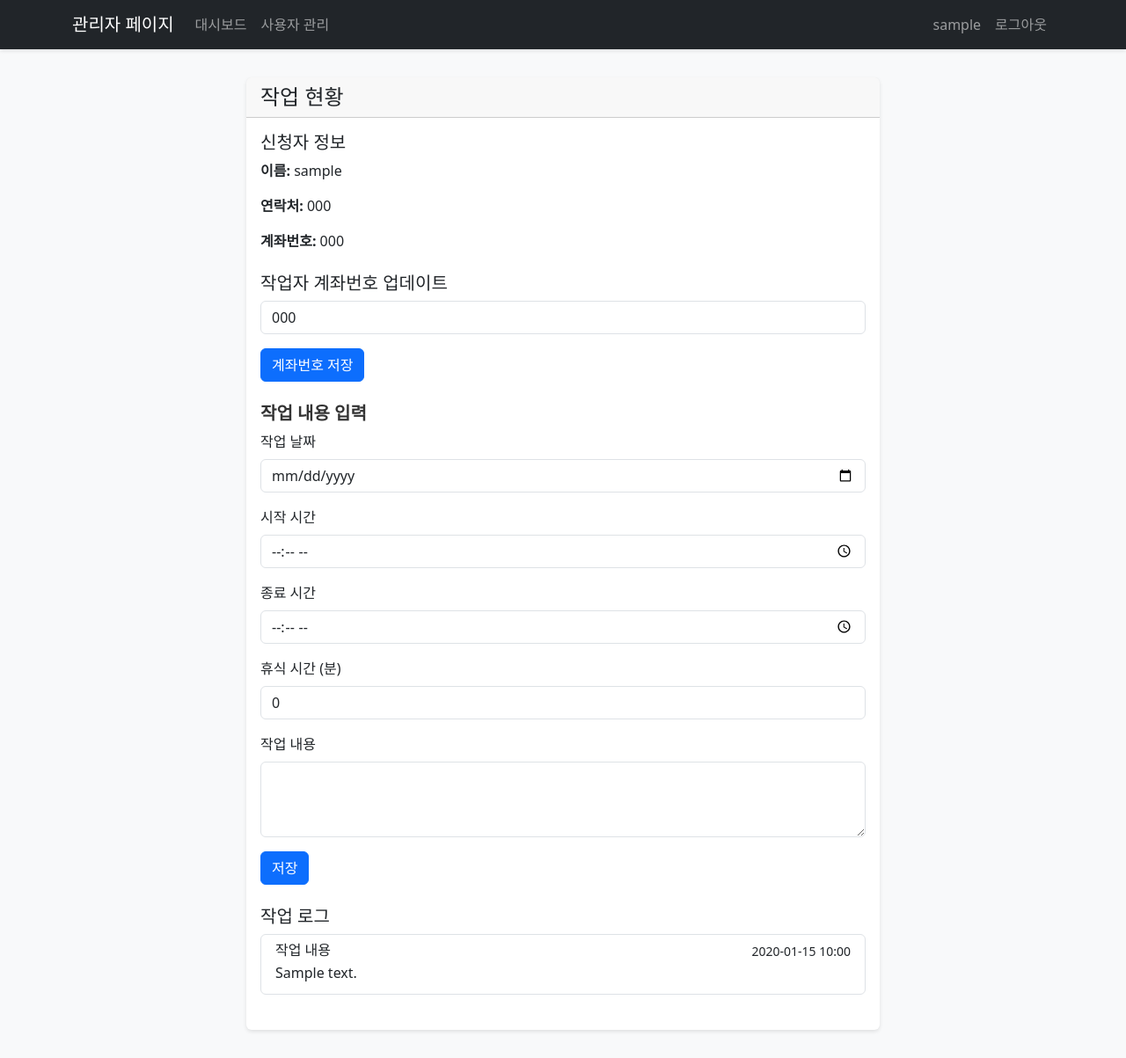
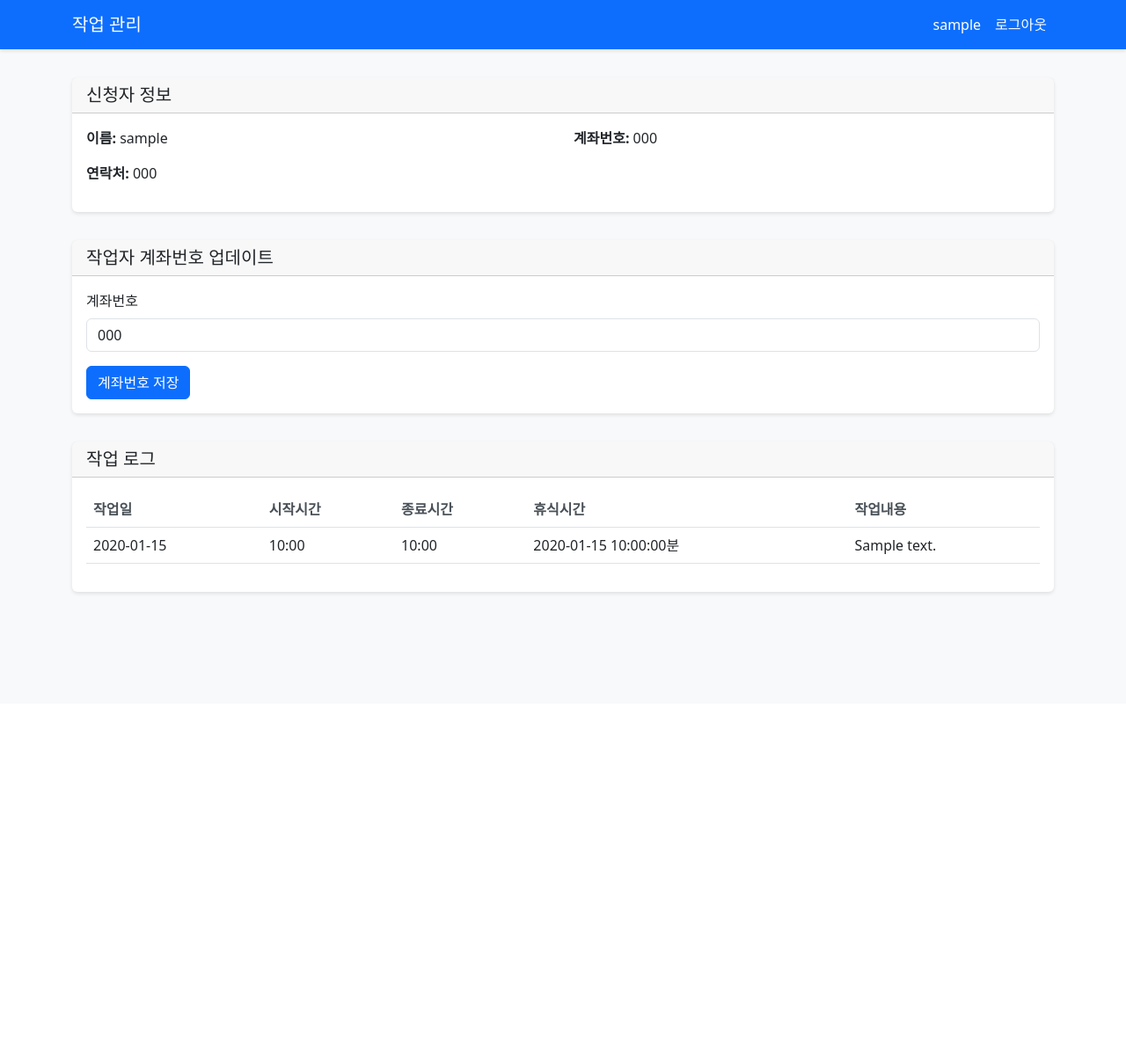
Before and after one commit to javamain87/web_python, a Flask app: template app/templates/worker/view_link.html in a window 1280 px wide. Shown: the whole page at 88% size. After the commit the page ends 677 px from the top, so only its background shows below. Run offline with Flask 2, Linux system fonts and the light colour scheme; a user stored in the database is signed in; tables that the repository leaves empty hold one stand-in row (values such as "Sample post"); the template is opened without the code that fills it: values that come from a table or form of the project are taken from there, most other values are stand-ins (such as "Sample title", 1, 10 or a date in 2020); one stand-in notice (Sample message) is shown; data that the repository does not hold is empty.

Commit message:
Update worker view link template and add account number update functionality

```diff
--- /dev/null
+++ b/app/templates/base_link.html
@@ -0,0 +1,38 @@
+<!DOCTYPE html>
+<html lang="ko">
+<head>
+    <meta charset="UTF-8">
+    <meta name="viewport" content="width=device-width, initial-scale=1.0">
+    <title>{% block title %}{% endblock %} - 작업 관리</title>
+    <link href="https://cdn.jsdelivr.net/npm/bootstrap@5.3.0/dist/css/bootstrap.min.css" rel="stylesheet">
+    <link rel="stylesheet" href="{{ url_for('static', filename='css/style.css') }}">
+</head>
+<body>
+    <nav class="navbar navbar-expand-lg navbar-dark bg-primary">
+        <div class="container">
+            <a class="navbar-brand" href="#">작업 관리</a>
+            <div class="navbar-nav ms-auto">
+                {% if current_user.is_authenticated %}
+                <span class="nav-link text-white">{{ current_user.username }}</span>
+                <a class="nav-link text-white" href="{{ url_for('auth.logout') }}">로그아웃</a>
+                {% endif %}
+            </div>
+        </div>
+    </nav>
+
+    <div class="container mt-4">
+        {% with messages = get_flashed_messages(with_categories=true) %}
+            {% if messages %}
+                {% for category, message in messages %}
+                    <div class="alert alert-{{ category }}">{{ message }}</div>
+                {% endfor %}
+            {% endif %}
+        {% endwith %}
+
+        {% block content %}{% endblock %}
+    </div>
+
+    <script src="https://cdn.jsdelivr.net/npm/bootstrap@5.3.0/dist/js/bootstrap.bundle.min.js"></script>
+    <script src="{{ url_for('static', filename='js/script.js') }}"></script>
+</body>
+</html>
--- a/app/templates/worker/view_link.html
+++ b/app/templates/worker/view_link.html
@@ -1,81 +1,69 @@
-{% extends "base.html" %}
+{% extends "base_link.html" %}
 
 {% block title %}작업 현황{% endblock %}
 
 {% block content %}
-<div class="container mt-4">
-    <div class="row">
-        <div class="col-md-8 offset-md-2">
 <div class="card">
     <div class="card-header">
-                    <h4 class="mb-0">작업 현황</h4>
+        <h5 class="mb-0">신청자 정보</h5>
     </div>
     <div class="card-body">
-                    <div class="mb-4">
-                        <h5>신청자 정보</h5>
+        <div class="row">
+            <div class="col-md-6">
                 <p><strong>이름:</strong> {{ link.applicant.username }}</p>
                 <p><strong>연락처:</strong> {{ link.applicant.phone_number }}</p>
+            </div>
+            <div class="col-md-6">
                 <p><strong>계좌번호:</strong> {{ link.applicant.account_number }}</p>
             </div>
+        </div>
+    </div>
+</div>
 
-                    <div class="mb-4">
-                        <h5>작업자 계좌번호 업데이트</h5>
+<div class="card mt-4">
+    <div class="card-header">
+        <h5 class="mb-0">작업자 계좌번호 업데이트</h5>
+    </div>
+    <div class="card-body">
         <form method="POST" action="{{ url_for('worker.update_account', link_code=link.link_code) }}">
             <div class="mb-3">
-                                <input type="text" class="form-control" name="account_number"
-                                       value="{{ link.worker.account_number }}" required>
+                <label for="account_number" class="form-label">계좌번호</label>
+                <input type="text" class="form-control" id="account_number" name="account_number"
+                       value="{{ current_user.account_number }}" required>
             </div>
             <button type="submit" class="btn btn-primary">계좌번호 저장</button>
         </form>
     </div>
-
-                    <div class="mb-4">
-                        <h5 class="card-title">작업 내용 입력</h5>
-                        <form method="POST">
-                            <div class="mb-3">
-                                <label for="work_date" class="form-label">작업 날짜</label>
-                                <input type="date" class="form-control" id="work_date" name="work_date" required>
-                            </div>
-                            <div class="mb-3">
-                                <label for="start_time" class="form-label">시작 시간</label>
-                                <input type="time" class="form-control" id="start_time" name="start_time" required>
-                            </div>
-                            <div class="mb-3">
-                                <label for="end_time" class="form-label">종료 시간</label>
-                                <input type="time" class="form-control" id="end_time" name="end_time" required>
-                            </div>
-                            <div class="mb-3">
-                                <label for="break_time" class="form-label">휴식 시간 (분)</label>
-                                <input type="number" class="form-control" id="break_time" name="break_time" min="0" value="0">
-                            </div>
-                            <div class="mb-3">
-                                <label for="description" class="form-label">작업 내용</label>
-                                <textarea class="form-control" id="description" name="description" rows="3" required></textarea>
-                            </div>
-                            <button type="submit" class="btn btn-primary">저장</button>
-                        </form>
 </div>
 
-                    <div class="mb-4">
-                        <h5>작업 로그</h5>
-                        <div class="list-group">
+<div class="card mt-4">
+    <div class="card-header">
+        <h5 class="mb-0">작업 로그</h5>
+    </div>
+    <div class="card-body">
+        <div class="table-responsive">
+            <table class="table">
+                <thead>
+                    <tr>
+                        <th>작업일</th>
+                        <th>시작시간</th>
+                        <th>종료시간</th>
+                        <th>휴식시간</th>
+                        <th>작업내용</th>
+                    </tr>
+                </thead>
+                <tbody>
                     {% for log in work_logs %}
-                            <div class="list-group-item">
-                                <div class="d-flex w-100 justify-content-between">
-                                    <h6 class="mb-1">작업 내용</h6>
-                                    <small>{% if log.created_at %}{{ log.created_at.strftime('%Y-%m-%d %H:%M') }}{% else %}-{% endif %}</small>
-                                </div>
-                                <p class="mb-1">{{ log.content }}</p>
-                            </div>
-                            {% else %}
-                            <div class="list-group-item">
-                                <p class="mb-0">작업 로그가 없습니다.</p>
-                            </div>
+                    <tr>
+                        <td>{{ log.work_date.strftime('%Y-%m-%d') }}</td>
+                        <td>{{ log.start_time.strftime('%H:%M') if log.start_time else '-' }}</td>
+                        <td>{{ log.end_time.strftime('%H:%M') if log.end_time else '-' }}</td>
+                        <td>{{ log.break_time }}분</td>
+                        <td>{{ log.description }}</td>
+                    </tr>
                     {% endfor %}
-                        </div>
-                    </div>
-                </div>
-            </div>
+                </tbody>
+            </table>
         </div>
     </div>
 </div>
```
Also changed, not shown: app/routes/main.py (added, +12 -0 lines), app/templates/applicant/view_link.html (+32 -25 lines). Lines whose indentation alone changed are shown as unchanged.
